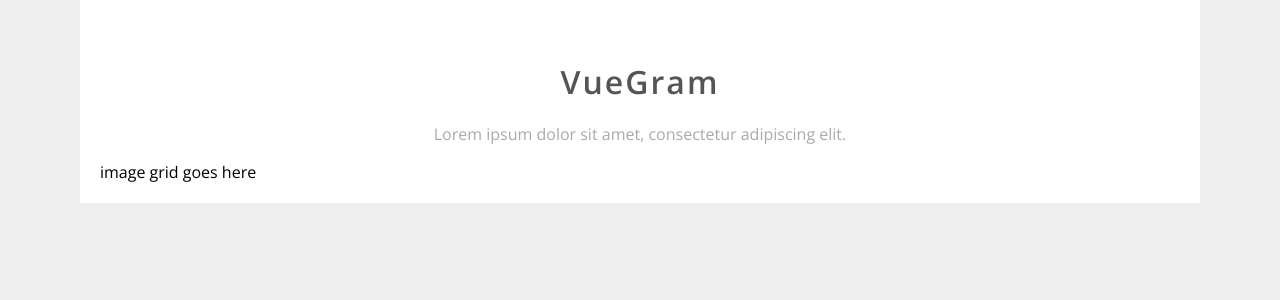
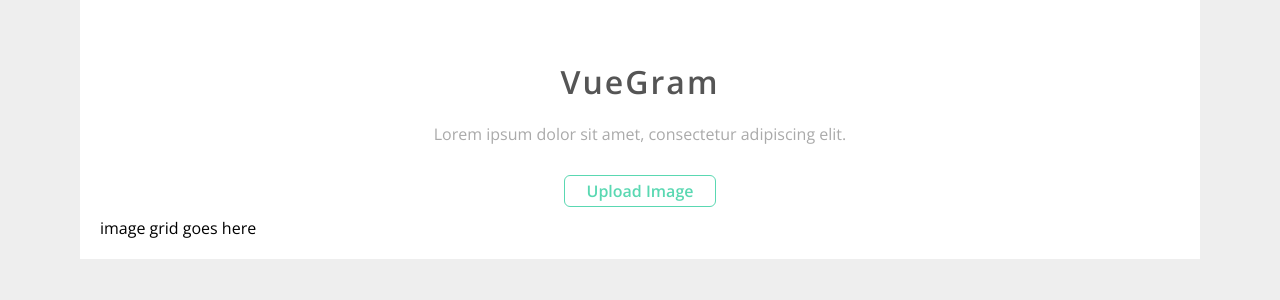
Before and after one commit to iamshaunjp/vue-gram, a Vue app: page / in a window 1280 px wide. Shown: the top 300 px of the page. Built offline with nearby package versions, Linux system fonts and the light colour scheme.

Commit message:
lesson-4

```diff
--- a/src/App.vue
+++ b/src/App.vue
@@ -1,6 +1,7 @@
 <template>
   <div class="App">
     <Title />
+    <UploadForm />
     <ImageGrid />
   </div>
 </template>
@@ -8,12 +9,15 @@
 <script>
 import ImageGrid from './components/ImageGrid.vue'
 import Title from './components/Title.vue'
+import UploadForm from './components/UploadForm.vue'
 
 export default {
   name: 'App',
   components: {
     ImageGrid,
-    Title
+    Title,
+    UploadForm
   }
 }
-</script>
+</script>,
+    UploadForm
--- /dev/null
+++ b/src/components/UploadForm.vue
@@ -0,0 +1,42 @@
+<template>
+  <form>
+    <label>
+      <input type="file" @change="handleChange">
+      <span>Upload Image</span>
+    </label>
+  </form>
+</template>
+
+<script>
+export default {
+
+}
+</script>
+
+<style>
+  form{
+    margin: 30px auto 10px;
+    text-align: center;
+  }
+  label input{
+    height: 0;
+    width: 0;
+    opacity: 0;
+  }
+  label{
+    display: block;
+    width: 150px;
+    height: 30px;
+    border: 1px solid var(--primary);
+    border-radius: 6px;
+    margin: 10px auto;
+    line-height: 30px;
+    color: var(--primary);
+    font-weight: bold;
+    cursor: pointer;
+  }
+  label:hover{
+    background: var(--primary);
+    color: white;
+  }
+</style>
```
